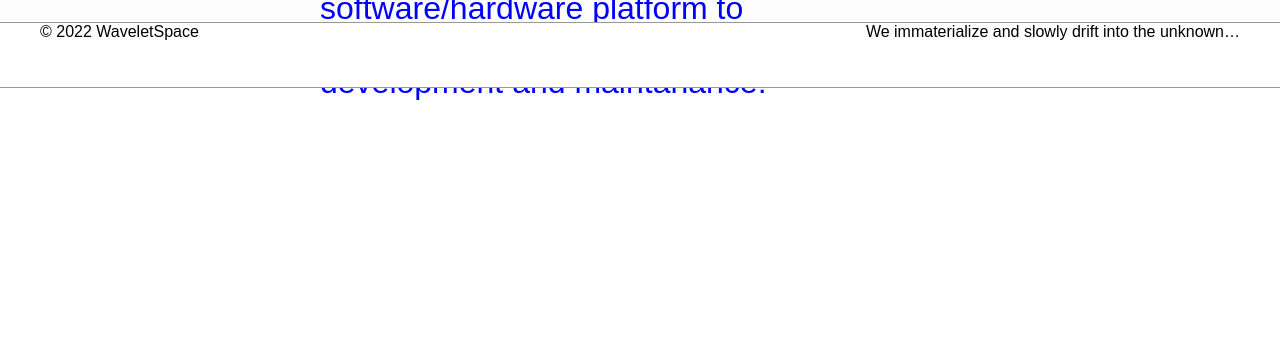
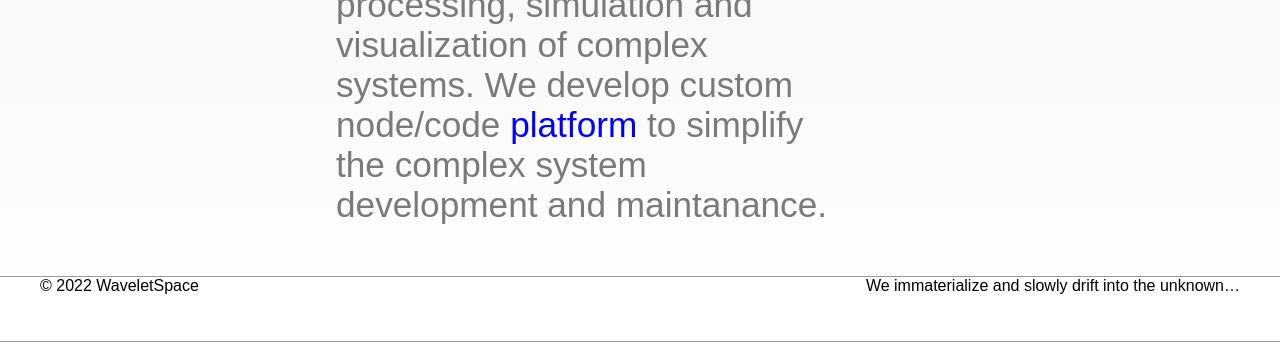
Before and after one commit to ariuna-systems/ariuna.systems, a plain HTML site: page index.html in a window 1280 px wide. Shown: the part 712-1054 px from the top of the page. Before the commit the page ends 813 px from the top, so only its background shows below. Drawn offline with Linux system fonts and the light colour scheme.

Commit message:
Update CSS

```diff
--- a/index.html
+++ b/index.html
@@ -42,9 +42,14 @@
             <p class="main">
               We simulate and visualise complex systems.
             </p>
+            <p>We are collective of <a href="">experts</a> in processing, simulation and visualization of complex systems.
+              We develop custom node/code <a href="">platform</a> to simplify the complex system development and maintanance.
+            </p>
+          </div>
+          <!-- <div class="section" id="products">
             <p>WaveletSpace is a collective composed of experts in the audiovisual signal processing, simulation and visualization of complex systems.
               We develop custom node/code software/hardware platform to simplify the complex system development and maintanance.</p>
-          </div>
+          </div> -->
         </main>
         <aside id="right-sidebar"></aside>
         <footer>
--- a/styles.css
+++ b/styles.css
@@ -40,20 +40,25 @@ h2 {
 }
 
 #teaser {
-    font-size: 2em;
+    font-size: 2.2em;
     width: 80%;
-    margin-top: 128px;
+    margin-top: 64px;
 }
 
 #teaser p {
     font-size: 1.0em;
-    color: rgb(0, 0, 255);
+    color: rgb(122, 122, 122);
     font-weight: lighter;
     /* text-shadow: 1px 1px 2px rgb(0, 0, 255); */
 }
 
+a {
+    color: rgb(0, 0, 255);
+    text-decoration: none;
+}
+
 #teaser p.main {
-    font-size: 2.0em;
+    font-size: 2.2em;
     color: rgb(255, 255, 255);
     font-weight: lighter;
     text-shadow: 1px 1px 2px rgb(0, 0, 255);
@@ -69,7 +74,7 @@ h2 {
         "left-sidebar main main right-sidebar"
         "footer footer footer footer";
     width: 100%;
-    height: 100%;
+    /* min-height: 100%; */
 
 
     animation: oscillate 1000 linear;
@@ -116,7 +121,7 @@ footer .inner {
 
 main {
     grid-area: main;
-    height: calc(100vh - 132px);
+    min-height: calc(100vh - 132px);
 }
 
 nav {
@@ -178,3 +183,7 @@ nav li a:hover {
     background-color:transparent;
 
 }
+
+.section{
+    padding: 16px;
+}
```
